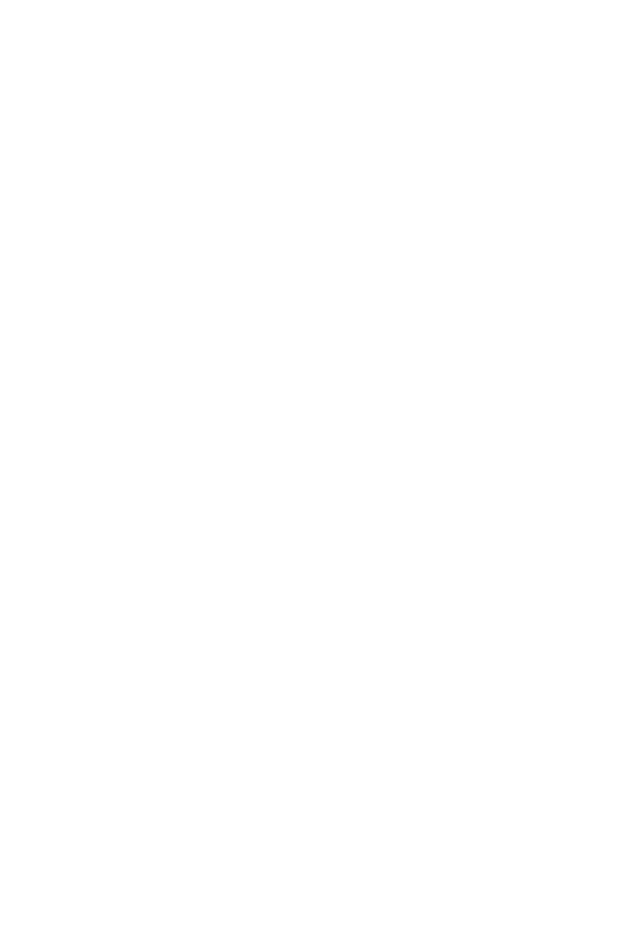
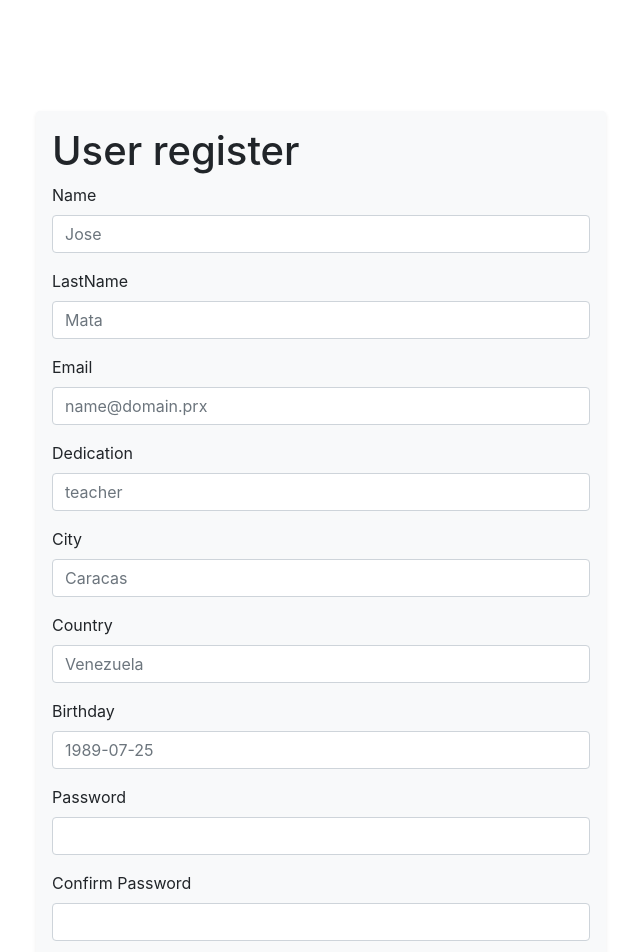
Before and after one commit to rafaelmm899/users-node-mongo-react, a React (Create React App) app in the folder client/: page /register in a window 1280 px wide. Shown: the top 952 px of the page, without its empty margins (319-959 px from the left). Before the commit the page ends 800 px from the top, so only its background shows below. Built offline with nearby package versions, Linux system fonts and the light colour scheme.

Commit message:
User registration form

```diff
--- a/client/src/App.js
+++ b/client/src/App.js
@@ -3,6 +3,7 @@
 import { Route, Switch } from "react-router-dom";
 import { Login } from './pages/Login';
 import { Dashboard } from './pages/Dashboard';
+import { Register } from './pages/Register';
 import { PrivateRoute } from './components/PrivateRoute';
 import { Container } from 'react-bootstrap';
 import { isAuthenticated } from './components/Authentication';
@@ -28,6 +29,7 @@
             <Container>
                 <Switch>
                     <Route exact path="/" component={Login} />
+                    <Route exact path="/register" component={Register} />
                     <PrivateRoute path="/dashboard" component={Dashboard} />
                 </Switch>
             </Container>
--- a/client/src/pages/Login.js
+++ b/client/src/pages/Login.js
@@ -1,7 +1,7 @@
 import  React,{ Component } from "react";
 import { Row, Col, Form,Button } from 'react-bootstrap';
 import { Message } from '../components/Message'
-import { Redirect } from "react-router-dom";
+import { Redirect, Link } from "react-router-dom";
 import { isAuthenticated } from '../components/Authentication';
 
 export class Login extends Component{
@@ -83,7 +83,7 @@
                         <Form.Group as={Row}>
                             <Col md={{ span: 12 }}>
                                 <Button type="submit" variant="primary">Sign in</Button>
-                                <Button type="button" variant="secondary" style={{marginLeft: ".5em"}}>Register</Button>
+                                <Link to="/register" variant="secondary" style={{marginLeft: ".5em"}}>Register</Link>
                             </Col>
                         </Form.Group>
 
--- /dev/null
+++ b/client/src/pages/Register.js
@@ -0,0 +1,72 @@
+import React, { Component } from 'react'
+import { Row, Col, Form,Button,ButtonToolbar } from 'react-bootstrap';
+import { Link } from "react-router-dom";
+
+export class Register extends Component {
+
+    handleChange = (event) => {
+        let { name,value } = event.target;
+        this.setState({ [name] : value});
+    }
+
+    handleSubmit = (e) => {
+        e.preventDefault();
+        console.log(this.state);
+    }
+
+    render(){
+        return (
+            <Row className="justify-content-md-center" style={{ marginTop:"10%"}}>
+                <Col md="6" className="shadow-sm p-3 mb-5 bg-light rounded">
+                    <h1>User register</h1>
+                    <Form onSubmit={ this.handleSubmit }>
+                        <Form.Group controlId="formGroupName">
+                            <Form.Label>Name</Form.Label>
+                            <Form.Control name="name" type="text" placeholder="Jose" onChange={ this.handleChange } />
+                        </Form.Group>
+                        <Form.Group controlId="formGroupLastName">
+                            <Form.Label>LastName</Form.Label>
+                            <Form.Control name="lastname" type="text" placeholder="Mata" onChange={ this.handleChange } />
+                        </Form.Group>
+                        <Form.Group controlId="formGroupEmail">
+                            <Form.Label>Email</Form.Label>
+                            <Form.Control name="email" type="email" placeholder="name@domain.prx" onChange={ this.handleChange } />
+                        </Form.Group>
+                        <Form.Group controlId="formGroupDedication">
+                            <Form.Label>Dedication</Form.Label>
+                            <Form.Control name="dedication" type="text" placeholder="teacher" onChange={ this.handleChange } />
+                        </Form.Group>
+                        <Form.Group controlId="formGroupCity">
+                            <Form.Label>City</Form.Label>
+                            <Form.Control name="city" type="text" placeholder="Caracas" onChange={ this.handleChange } />
+                        </Form.Group>
+                        <Form.Group controlId="formGroupCountry">
+                            <Form.Label>Country</Form.Label>
+                            <Form.Control name="country" type="text" placeholder="Venezuela" onChange={ this.handleChange } />
+                        </Form.Group>
+                        <Form.Group controlId="formGroupBirthday">
+                            <Form.Label>Birthday</Form.Label>
+                            <Form.Control name="birthday" type="text" placeholder="1989-07-25" onChange={ this.handleChange } />
+                        </Form.Group>
+                        <Form.Group controlId="formGroupPassword">
+                            <Form.Label>Password</Form.Label>
+                            <Form.Control name="password" type="password" placeholder="" onChange={ this.handleChange } />
+                        </Form.Group>
+                        <Form.Group controlId="formGroupConfirmPassword">
+                            <Form.Label>Confirm Password</Form.Label>
+                            <Form.Control name="passwordConfirmation" type="password" placeholder="" onChange={ this.handleChange } />
+                        </Form.Group>
+                        <ButtonToolbar style={{ justifyContent:'center' }}>
+                            <Button type="submit" variant="primary" size="lg" >
+                                Save
+                            </Button>
+                            <Link to="/" className="btn btn-secondary btn-lg" size="lg" style={{marginLeft: ".5em"}}>
+                                Cancel
+                            </Link>
+                        </ButtonToolbar>
+                    </Form>
+                </Col>
+            </Row>
+        )
+    }
+}
```
Also changed, not shown: 1 other file (tests, documents, lock files or other folders).
